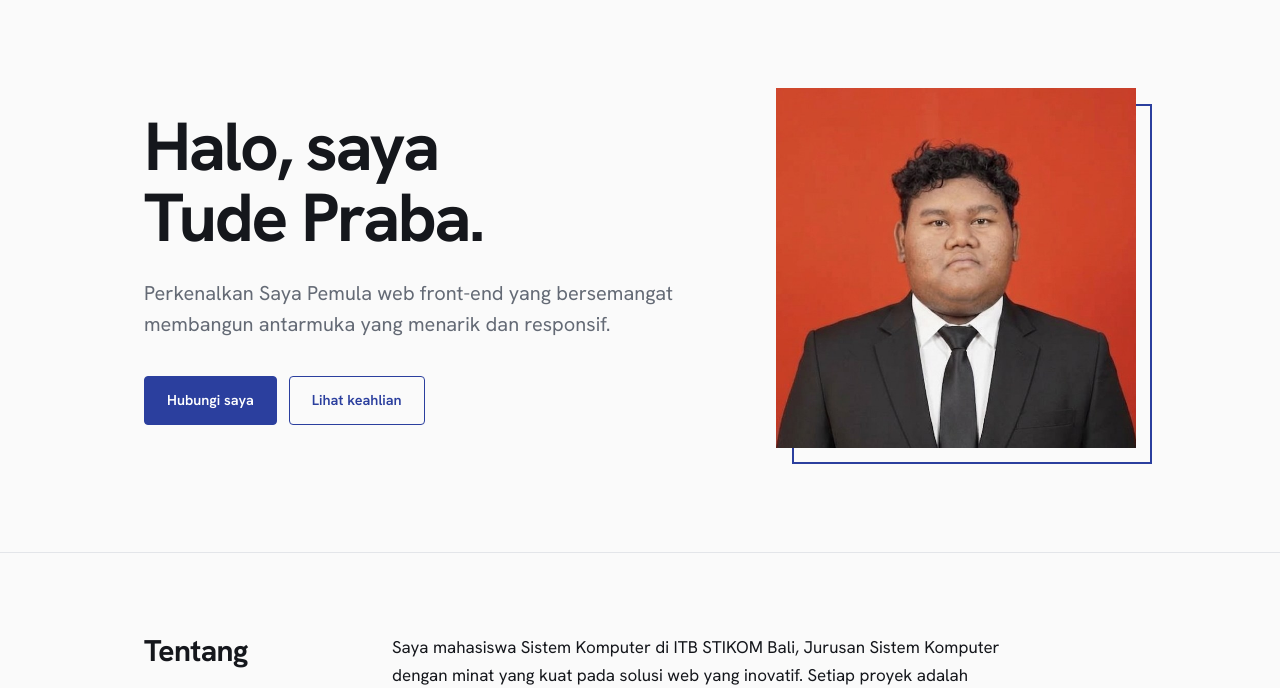
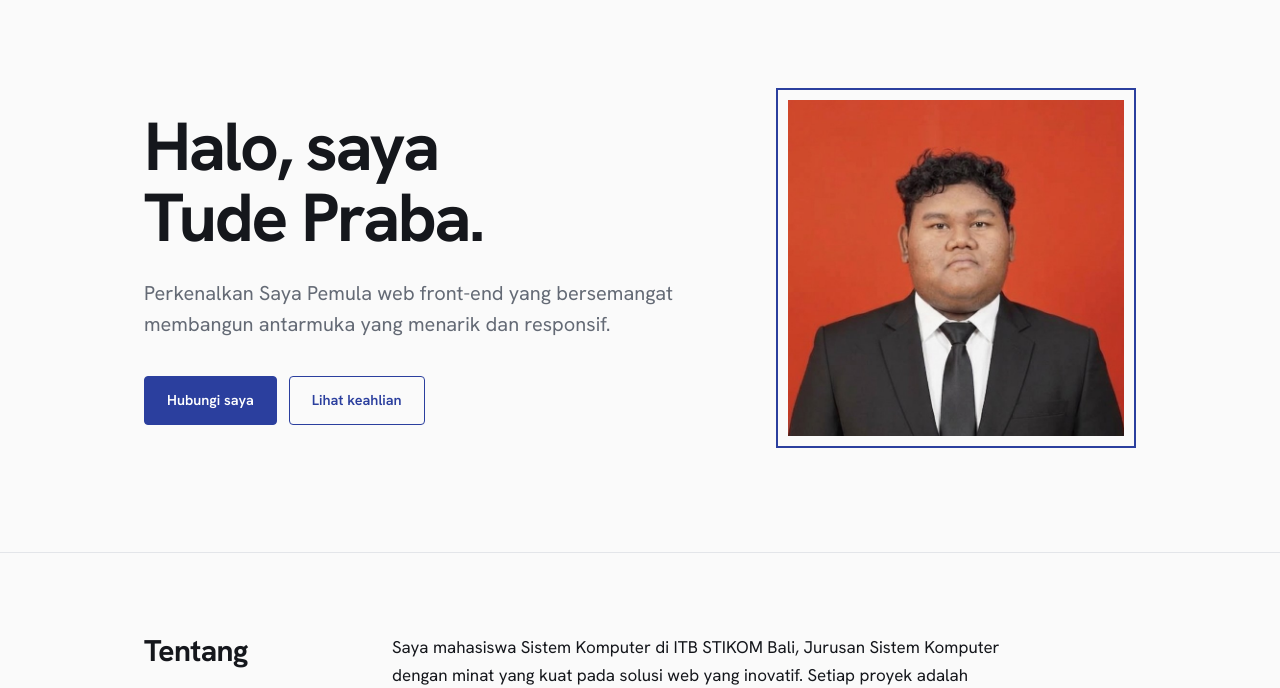
Before and after one commit to Tudepraba/cv, a PHP site: page / in a window 1280 px wide. Shown: the part 64-752 px from the top of the page. Run offline with PHP 8.4, Linux system fonts and the light colour scheme.

Commit message:
Add files via upload

```diff
--- a/style.css
+++ b/style.css
@@ -141,23 +141,18 @@ ul { list-style: none; }
     align-items: center;
 }
 
-/* Foto persegi dengan bingkai garis yang bergeser */
+/* Foto persegi dengan bingkai garis yang mengelilingi foto secara merata */
 .photo {
-    position: relative;
+    --frame: 2px;   /* tebal garis bingkai */
+    --gap: 10px;    /* jarak antara garis dan foto */
     order: 2;
     width: 100%;
     aspect-ratio: 1 / 1;
-    isolation: isolate;
-}
-.photo::before {
-    content: '';
-    position: absolute;
-    inset: 0;
-    transform: translate(16px, 16px);
-    border: 2px solid var(--accent);
-    z-index: -1;
+    padding: var(--gap);
+    border: var(--frame) solid var(--accent);
 }
 .photo img {
+    display: block;
     width: 100%;
     height: 100%;
     object-fit: cover;
@@ -267,9 +262,7 @@ h2 {
     }
     .photo {
         order: 0;
-        /* sisakan ruang 16px di kanan untuk bingkai yang bergeser */
-        width: min(100% - 16px, 300px);
-        max-width: none;
+        width: min(100%, 320px);
     }
     .hero-text { order: 1; }
 
```
